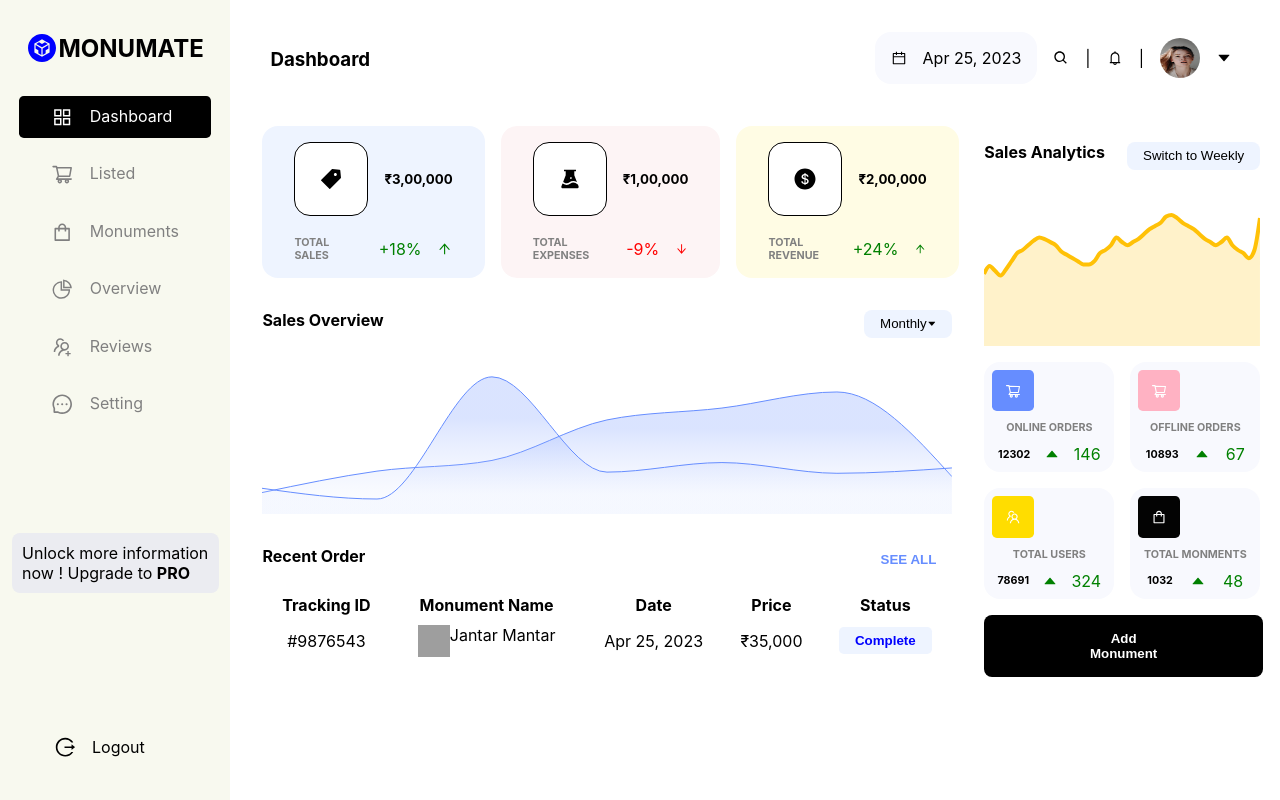
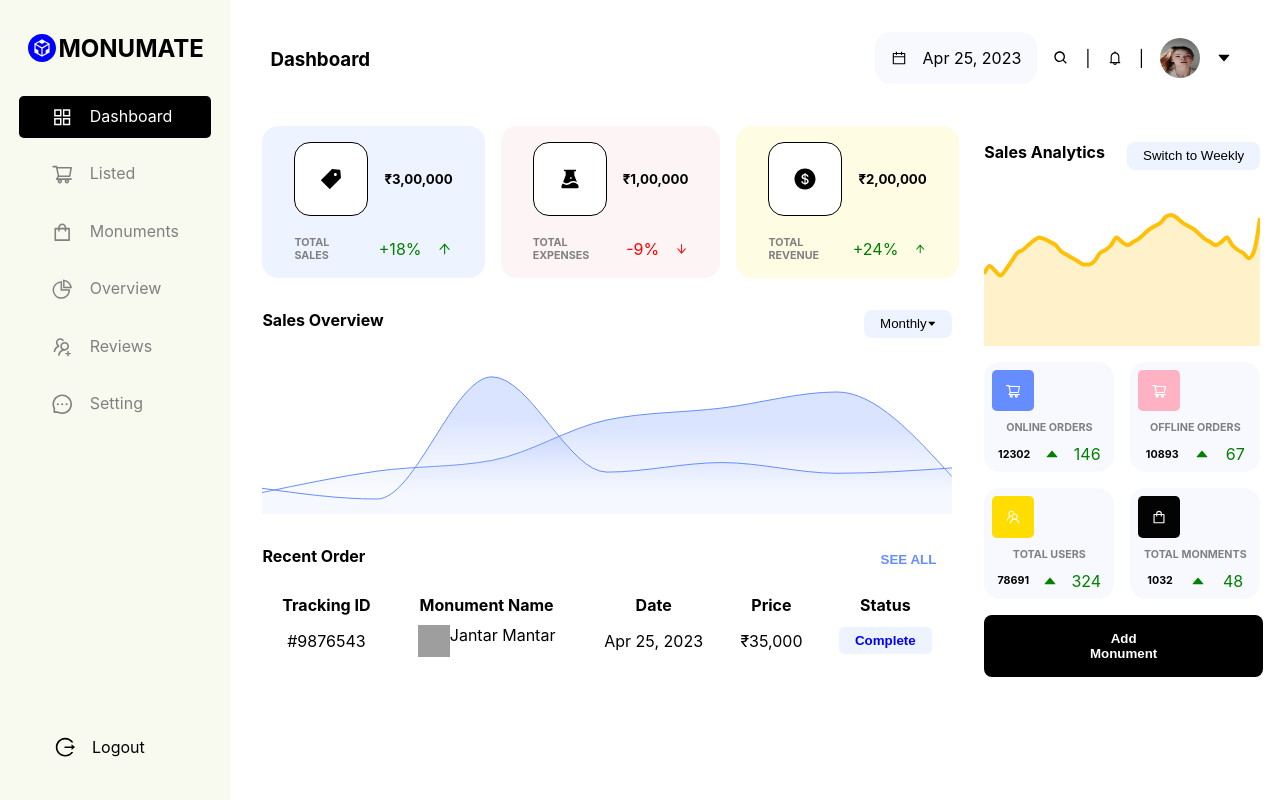
Before and after one commit to JatinBisht2308/Monumate-Dashboard, a React (Create React App) app: page / in a window 1280 px wide. Built offline with nearby package versions, Linux system fonts and the light colour scheme; grey boxes are pictures that could not be loaded.

Commit message:
:fire: some commits

```diff
--- a/src/components/Sidebar.jsx
+++ b/src/components/Sidebar.jsx
@@ -79,11 +79,11 @@ function Sidebar() {
                         </ul>
                     </div>
             </div>
-            <div className="map">
+            {/* <div className="map">
                 <span>Unlock more information<br></br>
                 now ! Upgrade to <strong>PRO</strong>
                 </span>
-            </div>
+            </div> */}
             <div className="logout">
                 <a href="#">
                     <AiOutlineLogout />
```
